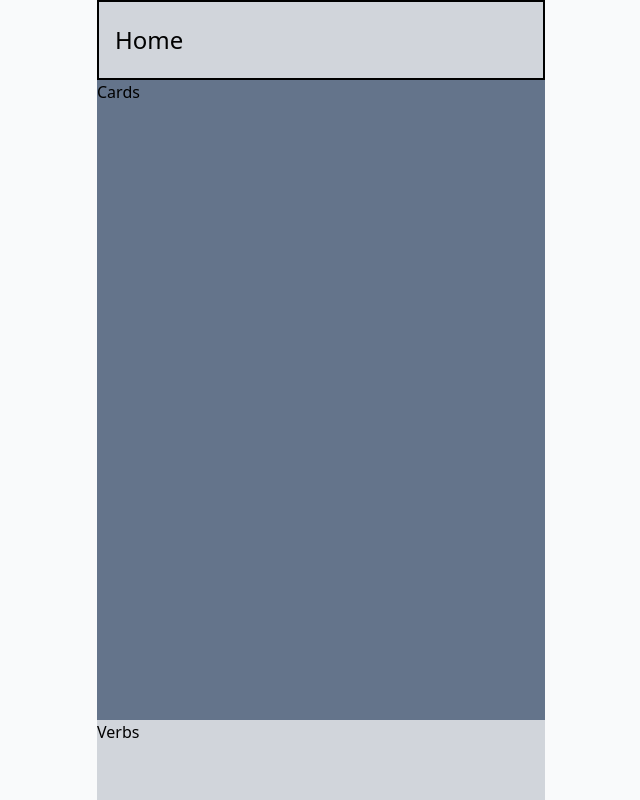
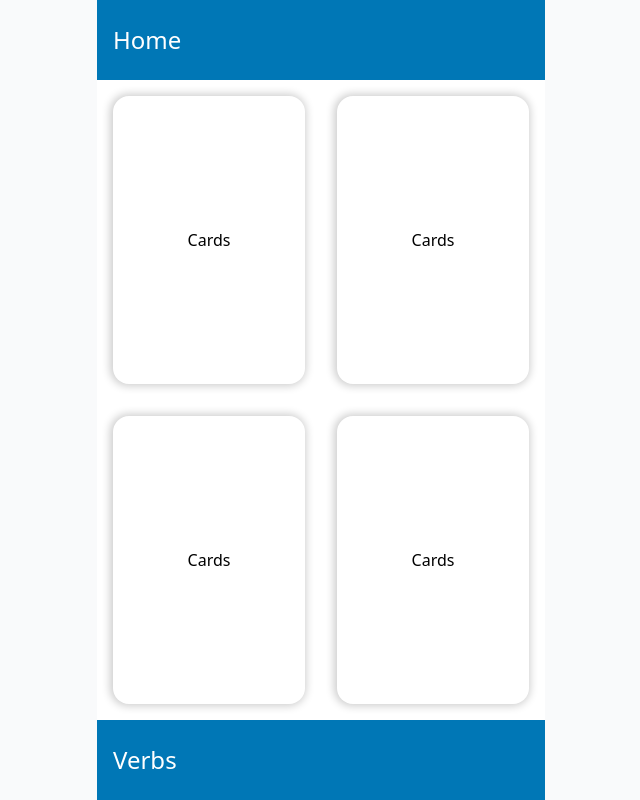
Before and after one commit to Anvar2742/deutsch-irregular, a React (Vite) app in the folder client/: page / in a window 1280 px wide. Shown: the whole page, without its empty margins (319-959 px from the left). Built offline with nearby package versions, Linux system fonts and the light colour scheme.

Commit message:
memo added, Cards optimizations, styling

```diff
--- a/client/src/App.jsx
+++ b/client/src/App.jsx
@@ -5,20 +5,15 @@ import Home from "./pages/Home";
 import Verbs from "./pages/Verbs";
 import * as Icon from "react-bootstrap-icons";
 
-function App() {
+const NavBar = () => {
     return (
-        <div className="bg-gray-50 h-[100vh] overflow-hidden">
-            <div className="max-w-md mx-auto h-full bg-gray-300 grid grid-rows-main grid-cols-1">
-                <Link
-                    to="/"
-                    className="text-2xl p-4 border-2 border-black flex items-center"
-                >
+        <Link to="/" className="text-2xl p-4 text-white flex items-center">
             <Routes>
                 <Route path="/" element="Home" />
                 <Route
                     path="/cards"
                     element={
-                                <div>
+                        <div className="flex items-center">
                             <Icon.ArrowLeft className="mr-2" />
                             Cards
                         </div>
@@ -27,7 +22,7 @@ function App() {
                 <Route
                     path="/verbs"
                     element={
-                                <div>
+                        <div className="flex items-center">
                             <Icon.ArrowLeft className="mr-2" />
                             Verbs
                         </div>
@@ -35,14 +30,22 @@ function App() {
                 />
             </Routes>
         </Link>
-                <div className=" bg-slate-500 h-full">
+    );
+};
+
+function App() {
+    return (
+        <div className="bg-gray-50 h-[100vh] overflow-hidden">
+            <div className="max-w-md mx-auto h-full bg-primary grid grid-rows-main grid-cols-1">
+                <NavBar />
+                <div className="bg-white h-full">
                     <Routes>
                         <Route path="/" element={<Home />} />
                         <Route path="/cards" element={<Cards />} />
                         <Route path="/verbs" element={<Verbs />} />
                     </Routes>
                 </div>
-                <div className="">
+                <div className="bg-primary text-2xl p-4 text-white flex items-center">
                     <Link to="/verbs">Verbs</Link>
                 </div>
             </div>
--- a/client/src/pages/Cards.jsx
+++ b/client/src/pages/Cards.jsx
@@ -3,6 +3,58 @@ import irregular from "./../assets/irregular.json";
 import { getVerbs, mixArray, mixCorrect, updateAnswerOptions } from "../assets";
 import { useEffect } from "react";
 import { cardsStepsArr, istHatOptions } from "../assets/constants";
+import { memo } from "react";
+
+const Questions = memo((props) => {
+    return (
+        <div className="flex items-center justify-center flex-col border-2 border-black rounded-2xl">
+            <span className="block text-4xl">
+                {props.questionArr ? props.questionArr[0] : ""}
+            </span>
+            <p>
+                {props.questionArr?.map((item, i) => {
+                    if (i > 0) {
+                        return (
+                            <span className="text-base" key={item}>
+                                {item}
+                                {props.questionArr.length > 1 &&
+                                i !== props.questionArr.length - 1
+                                    ? " - "
+                                    : ""}
+                            </span>
+                        );
+                    }
+                })}
+            </p>
+        </div>
+    );
+});
+
+const Answers = memo((props) => {
+    return (
+        <div className="grid auto-rows-auto grid-cols-2 gap-2">
+            {props.answerOptions?.map((item) => (
+                <button
+                    key={
+                        item.id
+                            ? item.id
+                            : item[props.cardsStepsArr[props.currentStep]]
+                    }
+                    className={`text-2xl flex items-center justify-center rounded-2xl shadow-card ${
+                        item.isActive && item.isCorrect
+                            ? "bg-green-500 text-white"
+                            : item.isActive
+                            ? "bg-orange-500 text-white"
+                            : ""
+                    }`}
+                    onClick={() => props.checkAnswer(item)}
+                >
+                    {item[props.cardsStepsArr[props.currentStep]]}
+                </button>
+            ))}
+        </div>
+    );
+});
 
 const Cards = () => {
     // Get n number length array of verbs using getVerbs function. It's mixed.
@@ -33,18 +85,9 @@ const Cards = () => {
     // Set answer options
     // Set current step
     // Set already answered options
-    function nextStep() {
+    const nextStep = () => {
         setIsAnswering(true);
         setCurrentStep((prev) => prev + 1);
-        // Set the forms that we already answered
-        if (currentStep > 0) {
-            setQuestionArr((prevArr) => [
-                ...prevArr,
-                cardsStepsArr[currentStep] === "perfekt"
-                    ? currentVerb[cardsStepsArr[currentStep]][0]
-                    : currentVerb[cardsStepsArr[currentStep]],
-            ]);
-        }
 
         // if we're approaching to "perfekt" step
         // Set answer options from "perfekt" key
@@ -97,10 +140,23 @@ const Cards = () => {
                 });
             });
         }
-    }
+
+        if (currentStep + 1 === cardsStepsArr.length) {
+            return;
+        }
+        // Set the forms that we already answered
+        if (currentStep + 1 > 0) {
+            setQuestionArr((prevArr) => [
+                ...prevArr,
+                cardsStepsArr[currentStep] === "perfekt"
+                    ? currentVerb[cardsStepsArr[currentStep]][0]
+                    : currentVerb[cardsStepsArr[currentStep]],
+            ]);
+        }
+    };
 
     // Check if the answer is correct
-    function checkAnswer(answer) {
+    const checkAnswer = (answer) => {
         if (!isAnswering) {
             return;
         }
@@ -120,7 +176,7 @@ const Cards = () => {
             setAnswerOptions,
             setIsAnswering
         );
-    }
+    };
 
     // Detects if it's the end for the verb
     // if so add up to the index
@@ -152,41 +208,22 @@ const Cards = () => {
         // Initital question
         if (!questionArr || currentStep === 0) {
             setQuestionArr([currentVerb.translations.FR]);
-        } else if (currentVerb === undefined) {
-            console.log("undefined!!!");
         }
     }, [currentVerb]);
 
+    useEffect(() => {
+        // console.log("questionArr");
+    }, [questionArr]);
+
     return (
-        <div className="">
-            <div className="grid auto-rows-auto grid-cols-1 items-center justify-items-center h-[40vh] border-2 border-black">
-                <p>
-                    {questionArr?.map((item) => (
-                        <span className="block text-4xl" key={item}>
-                            {item}
-                        </span>
-                    ))}
-                </p>
-            </div>
-            <div className="grid auto-rows-auto grid-cols-2 h-[40vh]">
-                {answerOptions?.map((item) => (
-                    <button
-                        key={
-                            item.id ? item.id : item[cardsStepsArr[currentStep]]
-                        }
-                        className={`text-2xl ${
-                            item.isActive && item.isCorrect
-                                ? "bg-green-400"
-                                : item.isActive
-                                ? "bg-orange-400"
-                                : ""
-                        }`}
-                        onClick={() => checkAnswer(item)}
-                    >
-                        {item[cardsStepsArr[currentStep]]}
-                    </button>
-                ))}
-            </div>
+        <div className="py-4 px-2 grid grid-rows-2 grid-cols-1 gap-3 h-full">
+            <Questions questionArr={questionArr} />
+            <Answers
+                answerOptions={answerOptions}
+                cardsStepsArr={cardsStepsArr}
+                currentStep={currentStep}
+                checkAnswer={checkAnswer}
+            />
         </div>
     );
 };
--- a/client/src/pages/Home.jsx
+++ b/client/src/pages/Home.jsx
@@ -2,9 +2,12 @@ import { Link } from "react-router-dom";
 
 const Home = () => {
     return (
-        <>
-            <Link to="/cards">Cards</Link>
-        </>
+        <div className="p-4 grid grid-cols-2 grid-rows-2 gap-8 h-full">
+            <Link to="/cards" className="flex items-center justify-center rounded-2xl shadow-card">Cards</Link>
+            <Link to="/cards" className="flex items-center justify-center rounded-2xl shadow-card">Cards</Link>
+            <Link to="/cards" className="flex items-center justify-center rounded-2xl shadow-card">Cards</Link>
+            <Link to="/cards" className="flex items-center justify-center rounded-2xl shadow-card">Cards</Link>
+        </div>
     );
 };
 
--- a/client/tailwind.config.cjs
+++ b/client/tailwind.config.cjs
@@ -5,6 +5,13 @@ module.exports = {
         extend: {
             gridTemplateRows: {
                 main: "10% 80% 10%",
+                cards: "50% 50%",
+            },
+            colors: {
+                primary: "#0077b6",
+            },
+            boxShadow: {
+                card: "-1px 0px 8px 2px rgba(0,0,0,0.2)",
             },
         },
     },
```
Lines whose indentation alone changed are shown as unchanged.
